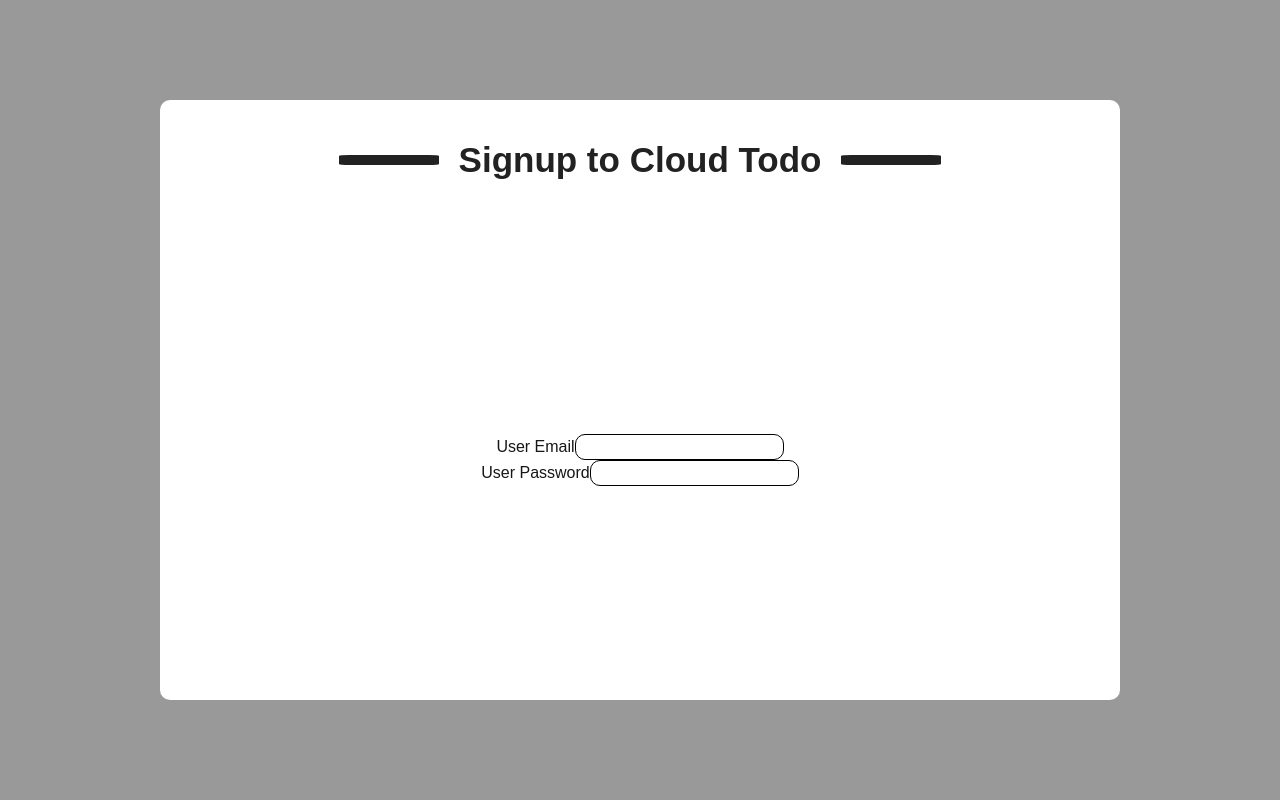
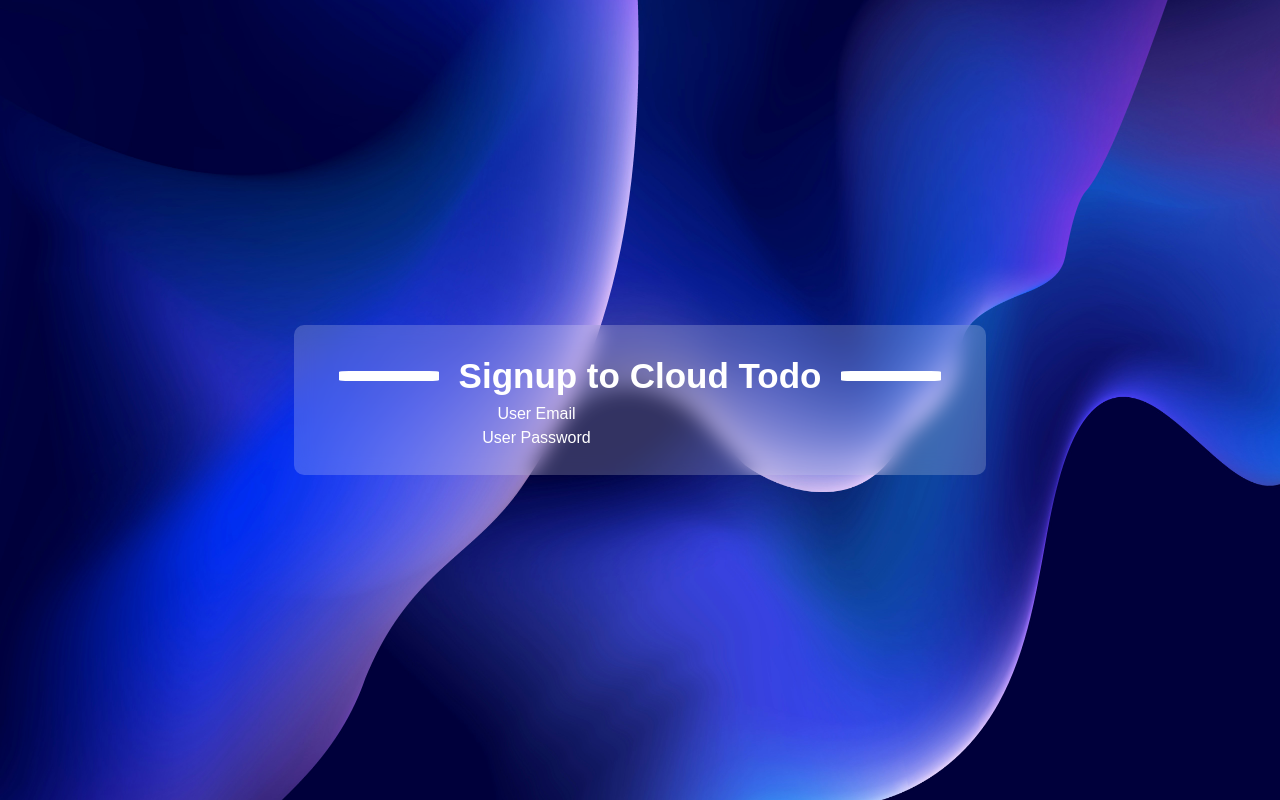
Before and after one commit to xantrailstudio/nextjs-cloud-todo, a Next.js app: page /signup in a window 1280 px wide. Built offline with nearby package versions, Linux system fonts and the light colour scheme.

Commit message:
Adding transparent image and making the singup page looking better

```diff
--- a/src/app/form.css
+++ b/src/app/form.css
@@ -6,78 +6,152 @@
   --midgrey: #555555;
 }
 
-.justify-center{
+.justify-center {
   justify-content: center;
 }
 
-.align-center{
+.align-center {
   align-items: center;
 }
 
-.width-full{
+.width-full {
   width: 100vw;
 }
 
-.height-full{
+.height-full {
   height: 100vh;
 }
 
-.text-center{
+.text-center {
   text-align: center;
 }
 
-.flex-column{
+.flex-column {
   flex-direction: column;
 }
 
-.form{
+.form {
   width: 100%;
   height: 80%;
   align-items: center;
   justify-content: center;
 }
 
-.flex{
+.flex {
   display: flex;
 }
 
-.input{
-    border: 1px solid black;
+.input {
   border-radius: 10px;
 }
 
-.signup-form{
+.signup-form {
   border-radius: 10px;
-    width: 75vw;
-    height: 75vh;
 }
 
-.background-white{
+.width-50vw {
+  width: 50vw;
+}
+
+.width-25vw {
+  width: 25vw;
+}
+
+.width-75vw {
+  width: 75vw;
+}
+
+.background-white {
   background-color: var(--white);
 }
 
-.background-midgrey{
+.background-midgrey {
   background-color: var(--midgrey);
 }
 
-.background-lightgrey{
+.background-lightgrey {
   background-color: var(--lightgrey);
 }
 
-.form-title{
+.background-transparent {
+  background: transparent;
+}
+
+.background-blur {
+  background: rgba(255, 255, 255, 0.2);
+  backdrop-filter: blur(10px);
+  -webkit-backdrop-filter: blur(10px);
+}
+.background-blur-25 {
+  background: rgba(255, 255, 255, 0.25);
+  backdrop-filter: blur(10px);
+  -webkit-backdrop-filter: blur(10px);
+}
+.background-blur-50 {
+  background: rgba(255, 255, 255, 0.5);
+  backdrop-filter: blur(10px);
+  -webkit-backdrop-filter: blur(10px);
+}
+.background-blur-75 {
+  background: rgba(255, 255, 255, 0.75);
+  backdrop-filter: blur(10px);
+  -webkit-backdrop-filter: blur(10px);
+}
+
+.form-title {
   height: 20%;
 }
 
-.form-title h1{
+.form-title h1 {
   font-size: 35px;
   font-weight: bold;
   color: var(--darkgrey);
 }
 
-.form-title-side-decoration{
+.form-title-side-decoration {
   height: 10px;
   width: 100px;
   background-color: var(--darkgrey);
   margin: 0px 20px;
   border-radius: 10%;
 }
+.form-title-side-decoration-white {
+  height: 10px;
+  width: 100px;
+  background-color: var(--white);
+  margin: 0px 20px;
+  border-radius: 10%;
+}
+
+.padding-25 {
+  padding: 25px;
+}
+.padding-50 {
+  padding: 50px;
+}
+.padding-100 {
+  padding: 100px;
+}
+.padding-150 {
+  padding: 150px;
+}
+.padding-200 {
+  padding: 200px;
+}
+
+.background-img {
+  position: fixed;
+  top: 0px;
+  left: 0px;
+  width: 100vw;
+  height: 100vh;
+  overflow: hidden;
+  z-index: -1;
+}
+.color-white{
+    color: white;
+}
+
+.color-white h1{
+    color: white !important;
+}
--- a/src/app/signup/page.tsx
+++ b/src/app/signup/page.tsx
@@ -1,16 +1,23 @@
 "use client";
 
 import "@/app/form.css";
+import Image from "next/image";
+import backgroundImage from "@/app/form-bg.jpg";
 
 export default function Signup() {
   return (
     <>
-      <div className="justify-center align-center width-full height-full flex background-lightgrey">
-        <div className="signup-form background-white flex flex-column">
-          <div className="form-title text-center flex align-center justify-center">
-            <span className="form-title-side-decoration"></span>
+      <Image
+        src={backgroundImage}
+        alt="Background Image"
+        className="background-img"
+      />
+      <div className="justify-center align-center width-full height-full flex background-transparent color-white">
+        <div className="signup-form background-transparent background-blur flex flex-column padding-25">
+          <div className="form-title text-center flex align-center justifyenter">
+            <span className="form-title-side-decoration-white"></span>
             <h1>Signup to Cloud Todo</h1>
-            <span className="form-title-side-decoration"></span>
+            <span className="form-title-side-decoration-white"></span>
           </div>
           <div className="form flex flex-column">
             <div className="email-input-box">
```
Also changed, not shown: src/app/form-bg.jpg (added). Lines whose indentation alone changed are shown as unchanged.
